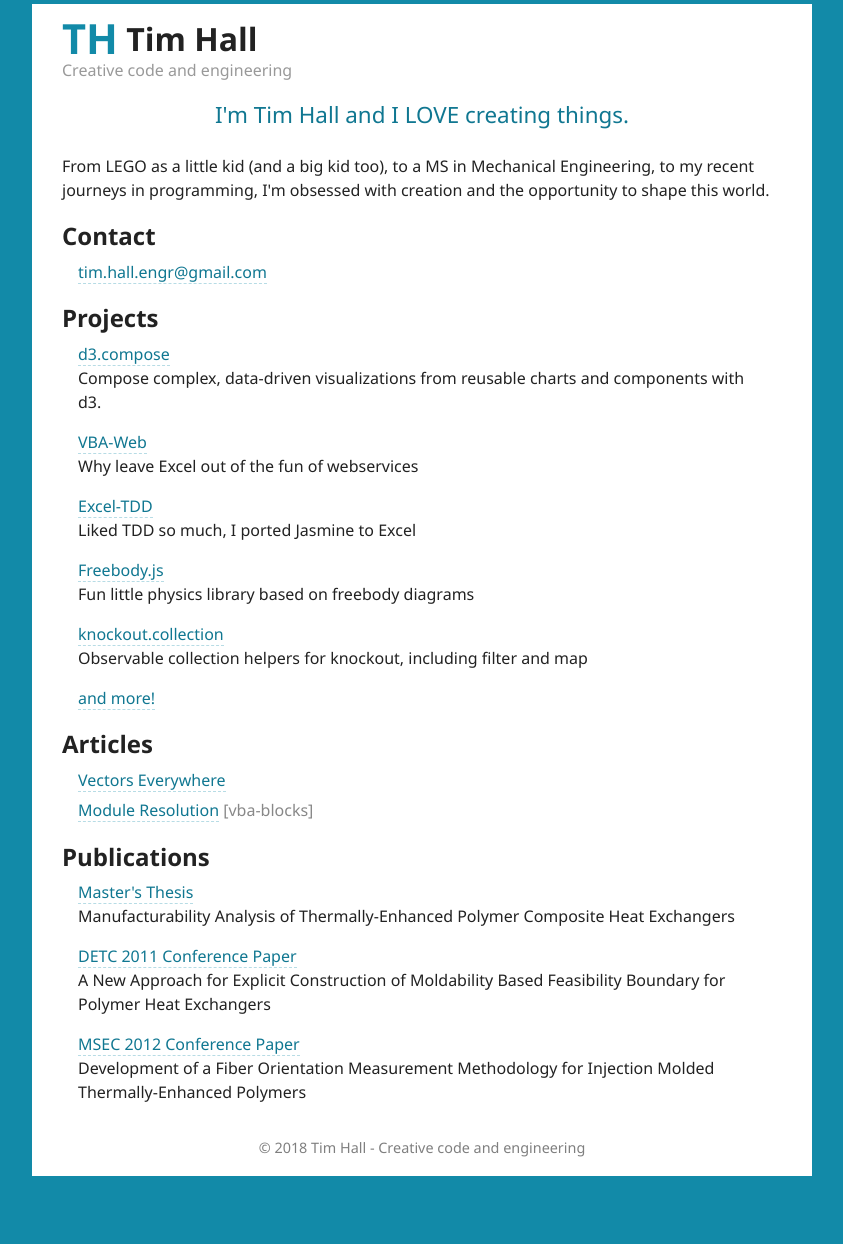
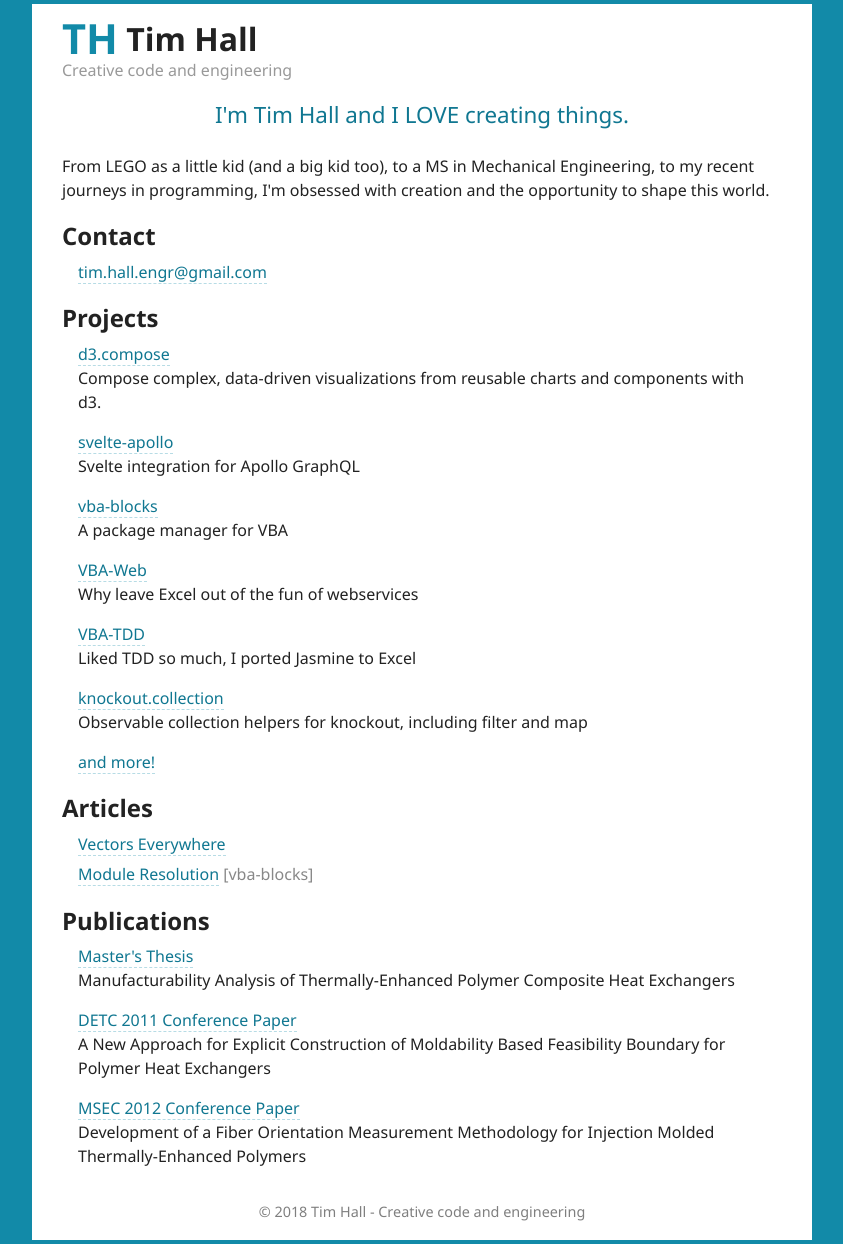
Before and after one commit to timhall/timhall.github.io, a Jekyll site: the page built from index.html, in a window 1280 px wide. Shown: the whole page, without its empty margins (218-1061 px from the left). Built offline with Jekyll 4.4.1, drawn with Linux system fonts in a browser that asks for light colours; before the commit the page ends 1180 px from its top, so only the background shows below that.

Commit message:
Update projects

```diff
--- a/_data/projects.yml
+++ b/_data/projects.yml
@@ -1,15 +1,18 @@
 - name: d3.compose
   link: https://github.com/CSNW/d3.compose
   description: Compose complex, data-driven visualizations from reusable charts and components with d3.
+- name: svelte-apollo
+  link: https://github.com/timhall/svelte-apollo
+  description: Svelte integration for Apollo GraphQL
+- name: vba-blocks
+  link: https://github.com/vba-blocks/vba-blocks
+  description: A package manager for VBA
 - name: VBA-Web
   link: https://github.com/VBA-tools/VBA-Web
   description: Why leave Excel out of the fun of webservices
-- name: Excel-TDD
-  link: https://github.com/VBA-tools/Excel-TDD
+- name: VBA-TDD
+  link: https://github.com/VBA-tools/VBA-TDD
   description: Liked TDD so much, I ported Jasmine to Excel
-- name: Freebody.js
-  link: https://github.com/timhall/freebody.js
-  description: Fun little physics library based on freebody diagrams
 - name: knockout.collection
-  link: ttps://github.com/timhall/knockout.collection
+  link: https://github.com/timhall/knockout.collection
   description: Observable collection helpers for knockout, including filter and map
```
